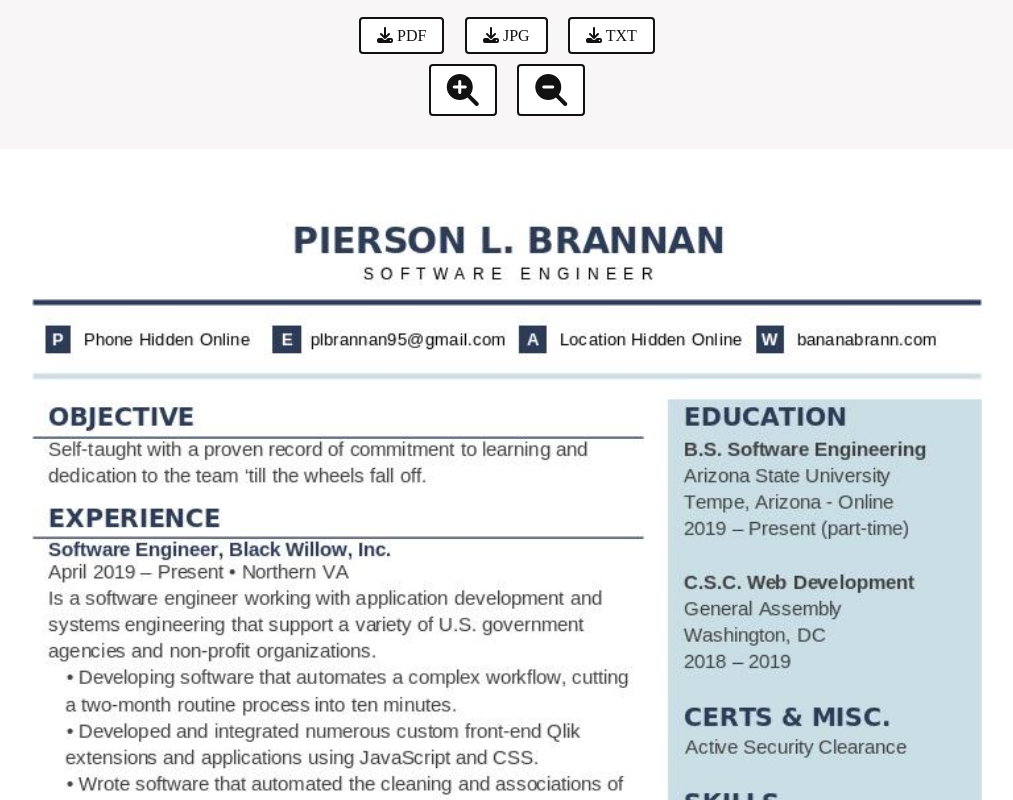
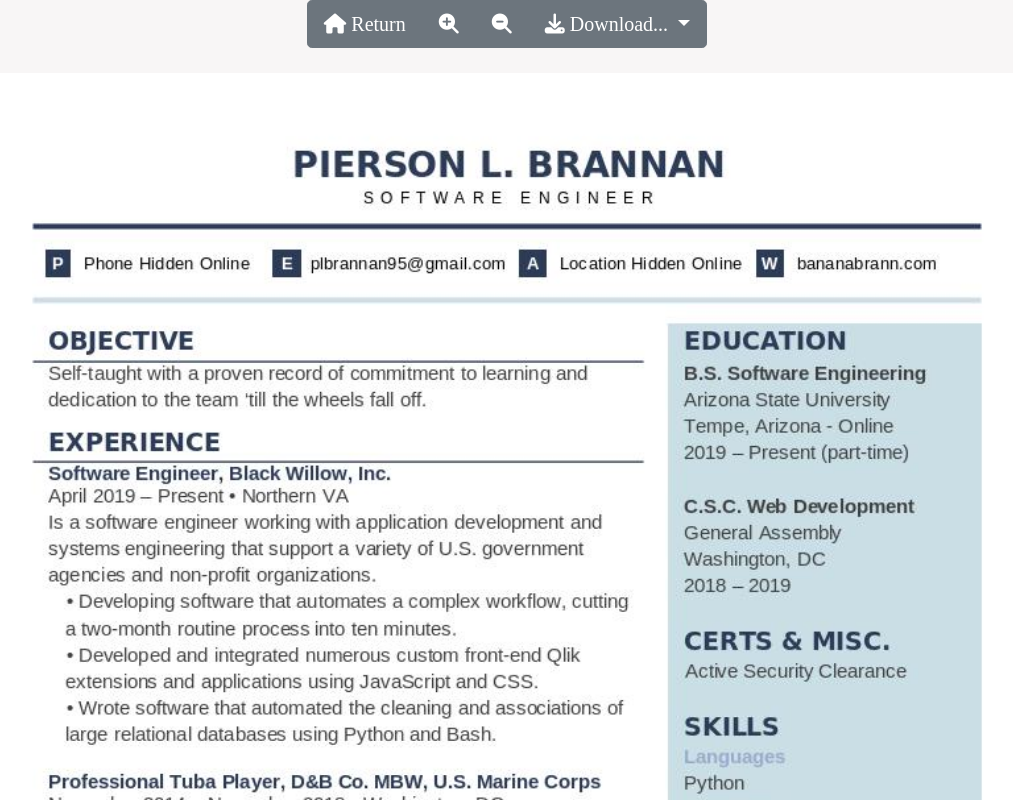
Before and after one commit to bananabrann/bananabrann.com, a React (Create React App) app: page /resume in a window 1280 px wide. Shown: the top 800 px of the page, without its empty margins (133-1146 px from the left). Built offline with nearby package versions, Linux system fonts and the light colour scheme; a web font is replaced by a local one.

Commit message:
Resume buttongroup

```diff
--- a/src/Components/App/button.css
+++ /dev/null
@@ -1,17 +0,0 @@
-button {
-    background-color: white; /* Green */
-    border: 2px solid #111;
-    color: #111;
-    border-radius: 4px;
-    padding: 8px 16px;
-    text-align: center;
-    text-decoration: none;
-    display: inline-block;
-    font-size: 16px;
-    transition: 250ms;
-    margin: 2px 0.80vw 8px 0.80vw;
-  }
-  button:hover {
-    background-color: #111;
-    color: white;
-  }
--- a/src/Components/Resume/Resume.css
+++ b/src/Components/Resume/Resume.css
@@ -9,10 +9,3 @@
   width: 84vw;
   margin: 25px auto;
 }
-
-.buttons {
-    margin-top: 15px;
-    display: flex;
-    flex-direction: row;
-    justify-content: center;
-}
--- a/src/Components/Resume/Resume.js
+++ b/src/Components/Resume/Resume.js
@@ -1,10 +1,17 @@
 import React from "react";
 import { Link } from "react-router-dom";
+
 import Header from "../Header/Header"
 import resumeJPG from "../../res/resume/resume_online.jpg";
 import resumePDF from "../../res/resume/resume_online.pdf";
 import resumeTXT from "../../res/resume/resume_online.txt";
 import "./Resume.css"
+
+import Alert from "react-bootstrap/Alert"
+import Button from "react-bootstrap/Button"
+import ButtonGroup from "react-bootstrap/ButtonGroup"
+import Dropdown from "react-bootstrap/Dropdown"
+import DropdownButton from "react-bootstrap/DropdownButton"
 
 const DOCUMENT_TITLE = "bananabrann - Resume";
 const HOME_PATH = "/";
@@ -60,21 +67,28 @@ class Resume extends React.Component {
   render() {
     return (
       <div className="Resume">
-        {/* <Header /> */}
+        <ButtonGroup size="lg">
+          <Button variant="secondary"><Link to="/"><i class="fas fa-home"></i> Return</Link></Button>
+          <Button variant="secondary" onClick={() => this.zoomIn()}><i class="fas fa-search-plus fa-1x"></i></Button>
+          <Button variant="secondary" onClick={() => this.zoomOut()}><i class="fas fa-search-minus fa-1x"></i></Button>
 
-        <div className="buttons">
-          {/* TODO: Add some Bootstrap or something here to make a button group */}
-          {/* prettier-ignore */}
-          <button><a href={resumePDF} download><i class="fas fa-download"></i> PDF</a></button>
-          {/* prettier-ignore */}
-          <button><a href={resumeJPG} download><i class="fas fa-download"></i> JPG</a></button>
-          {/* prettier-ignore */}
-          <button><a href={resumeTXT} download><i class="fas fa-download"></i> TXT</a></button>
-        </div>
-        <div className="zoom-buttons">
-          <button id="zoom-in" type="button" onClick={() => this.zoomIn()}><i class="fas fa-search-plus fa-2x"></i></button>
-          <button id="zoom-out" type="button" onClick={() => this.zoomOut()}><i class="fas fa-search-minus fa-2x"></i></button>
-        </div>
+          <DropdownButton
+            as={ButtonGroup}
+            variant="secondary"
+            size="lg"
+            title={<> <i class="fas fa-download fa-1x"></i> <span>Download...</span> </>}
+            id="bg-nested-dropdown"
+          >
+            <Dropdown.Item eventKey="1" href={resumePDF} download>as pdf</Dropdown.Item>
+            <Dropdown.Item eventKey="2" href={resumeJPG} download>as jpg</Dropdown.Item>
+            <Dropdown.Item eventKey="3" href={resumeTXT} download>as txt</Dropdown.Item>
+            <Dropdown.Divider></Dropdown.Divider>
+            <Dropdown.Item disabled>Not being prompted?<br/>
+            Long hold (mobile) or right-click (Desktop)<br/>
+            and "Save as..." or "Open in new tab"</Dropdown.Item>
+          </DropdownButton>
+        </ButtonGroup>
+
         <img
           id="resume"
           alt="Pierson Brannan's resume. Download the resume instead via the 'download' button above"
```
Also changed, not shown: src/Components/App/App.js (+11 -12 lines).
